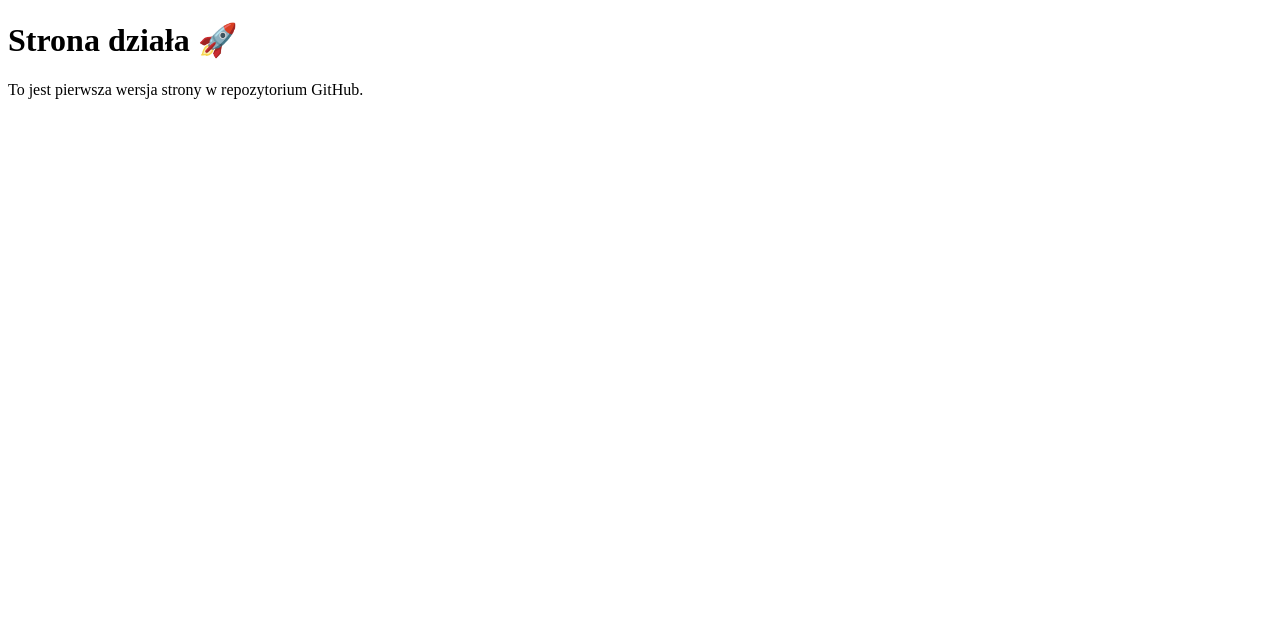
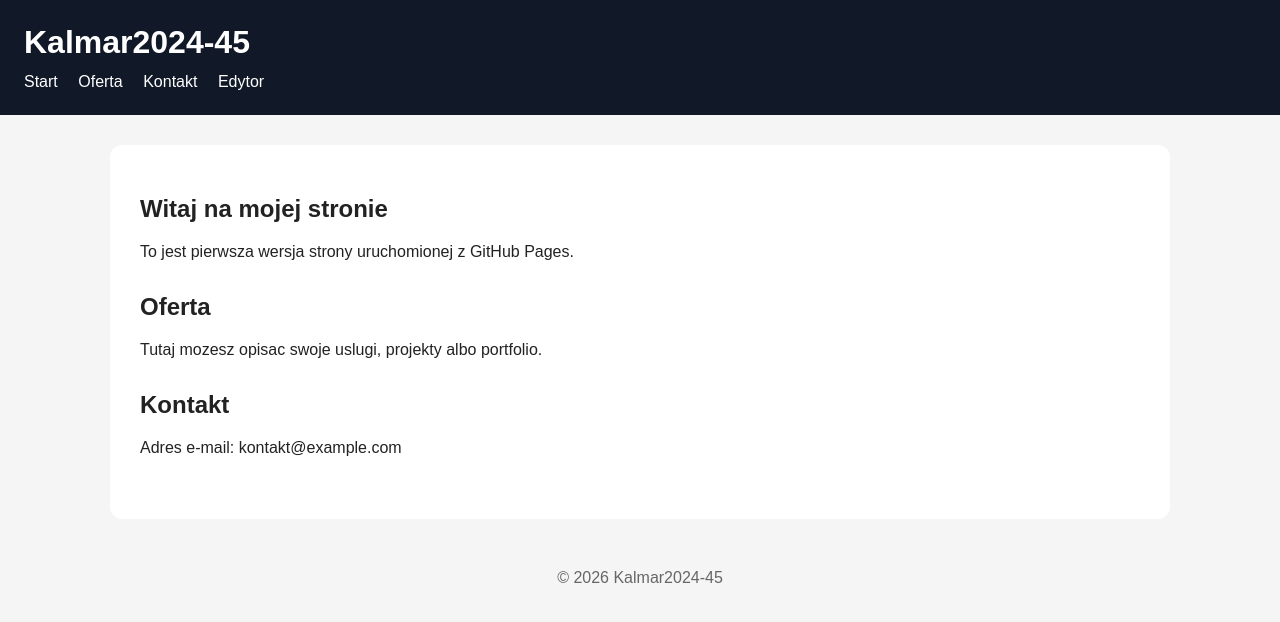
Before and after one commit to Kalmar2024-45/Kalmar2024-45.github.io, a plain HTML site: page index.html in a window 1280 px wide. Drawn offline with Linux system fonts and the light colour scheme.

Commit message:
Dodaj pierwsza wersje strony z edytorem CKEditor

```diff
--- a/index.html
+++ b/index.html
@@ -2,10 +2,21 @@
 <html lang="pl">
 <head>
   <meta charset="UTF-8">
-  <title>Moja strona GitHub Pages</title>
+  <title>Kalmar2024-45</title>
+  <link rel="stylesheet" href="style.css">
 </head>
 <body>
-  <h1>Strona działa 🚀</h1>
-  <p>To jest pierwsza wersja strony w repozytorium GitHub.</p>
+<header>
+  <h1>Kalmar2024-45</h1>
+  <nav>
+    <a href="/">Start</a>
+    <a href="#oferta">Oferta</a>
+    <a href="#kontakt">Kontakt</a>
+    <a href="admin/editor.html">Edytor</a>
+  </nav>
+</header>
+<main id="content">Ladowanie tresci...</main>
+<footer>© 2026 Kalmar2024-45</footer>
+<script>fetch("pages/home.html").then(r=>r.text()).then(html=>{document.getElementById("content").innerHTML=html;}).catch(e=>{document.getElementById("content").innerHTML="<p>Nie udalo sie zaladowac tresci.</p>";console.error(e);});</script>
 </body>
 </html>
--- /dev/null
+++ b/pages/home.html
@@ -0,0 +1,12 @@
+<section>
+  <h2>Witaj na mojej stronie</h2>
+  <p>To jest pierwsza wersja strony uruchomionej z GitHub Pages.</p>
+</section>
+<section id="oferta">
+  <h2>Oferta</h2>
+  <p>Tutaj mozesz opisac swoje uslugi, projekty albo portfolio.</p>
+</section>
+<section id="kontakt">
+  <h2>Kontakt</h2>
+  <p>Adres e-mail: kontakt@example.com</p>
+</section>
--- /dev/null
+++ b/style.css
@@ -0,0 +1,8 @@
+body{font-family:Arial,sans-serif;margin:0;background:#f5f5f5;color:#222;}
+header{background:#111827;color:white;padding:24px;}
+header h1{margin:0 0 12px 0;}
+nav a{color:white;margin-right:16px;text-decoration:none;}
+nav a:hover{text-decoration:underline;}
+main{max-width:1000px;margin:30px auto;background:white;padding:30px;border-radius:12px;}
+section{margin-bottom:32px;}
+footer{text-align:center;padding:20px;color:#666;}
```
Also changed, not shown: admin/editor.html (added, +19 -0 lines).
